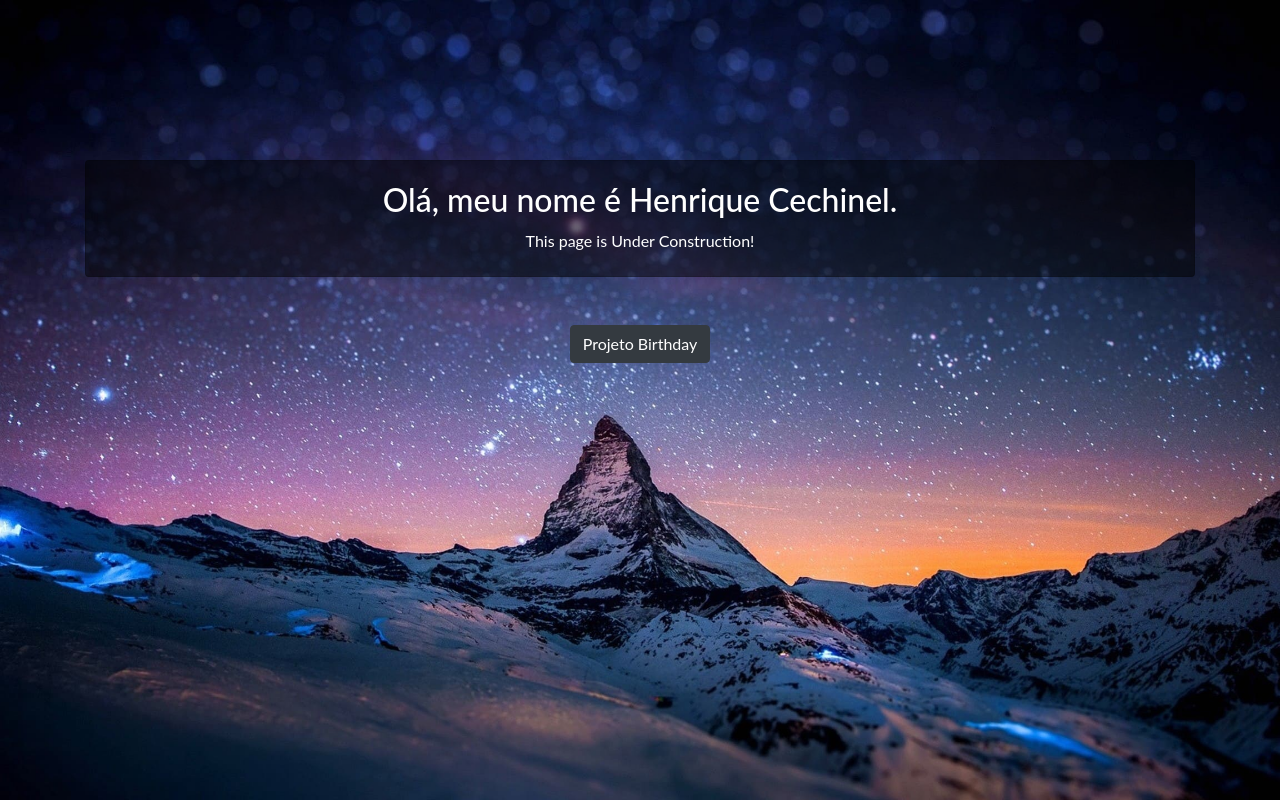
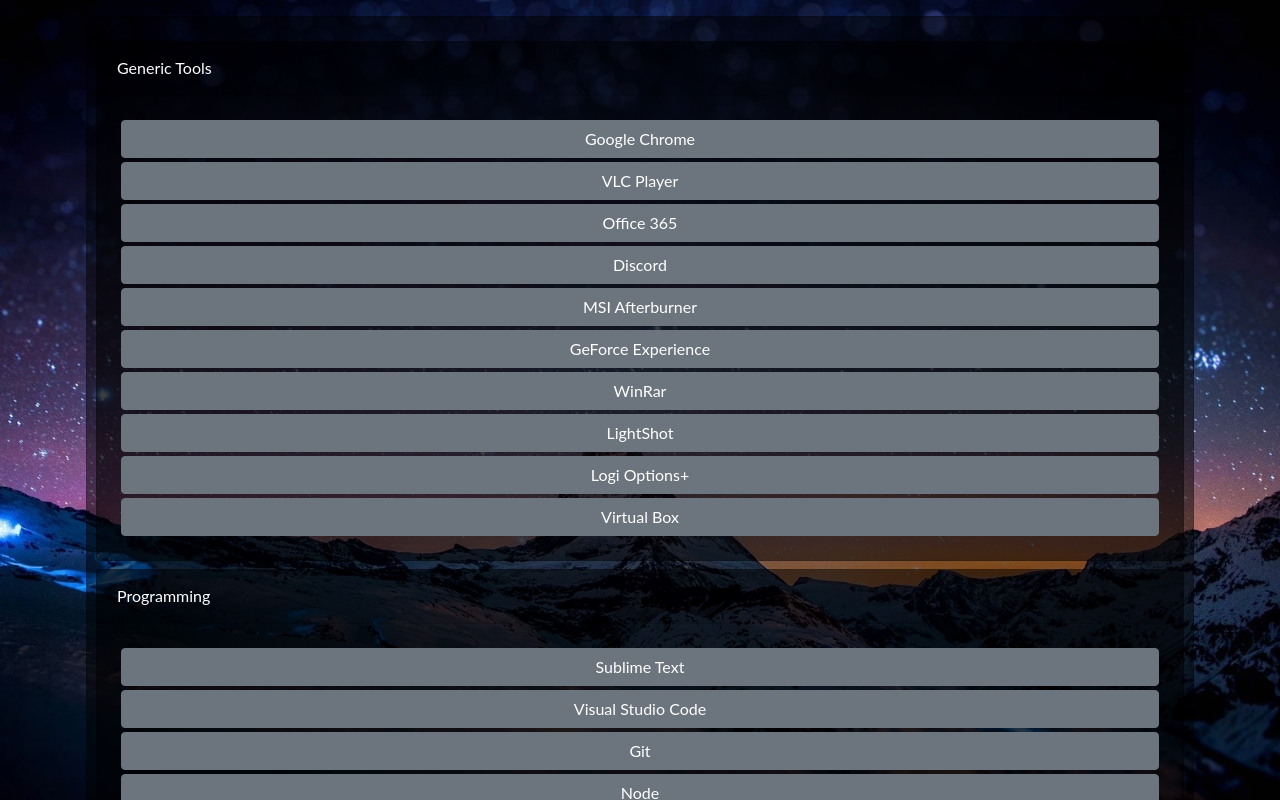
Before and after one commit to henrique-cechinel/henrique-cechinel.github.io, a plain HTML site: page index.html at #!/software in a window 1280 px wide. Drawn offline with nearby package versions, Linux system fonts and the light colour scheme; some packages are replaced by stand-ins of ours.

Commit message:
added 'software' page

```diff
--- a/app/app.js
+++ b/app/app.js
@@ -13,5 +13,10 @@ app.config(function($routeProvider) {
       controller  : 'BirthdayController'
     })
 
+    .when('/software', {
+      templateUrl : 'app/views/software.html',
+      controller  : 'SoftwareController'
+    })
+
     .otherwise({redirectTo: '/'});
 });
--- /dev/null
+++ b/app/controllers/softwareController.js
@@ -0,0 +1,41 @@
+app.controller('SoftwareController', function($scope) {
+    $scope.message = 'Hello from SoftwareController';
+
+    $scope.softwareList = [
+        {
+            header: "Generic Tools",
+            items: [
+                {url: "https://www.google.com/intl/pt-BR/chrome/", description: "Google Chrome"},
+                {url: "https://vlc-media-player.br.uptodown.com/windows", description: "VLC Player"},
+                {url: "https://account.microsoft.com/services/office/install", description: "Office 365"},
+                {url: "https://discord.com/download", description: "Discord"},
+                {url: "https://www.msi.com/page/afterburner", description: "MSI Afterburner"},
+                {url: "https://www.nvidia.com/en-us/geforce/geforce-experience/download/", description: "GeForce Experience"},
+                {url: "https://www.win-rar.com/predownload.html?&L=9", description: "WinRar"},
+                {url: "https://app.prntscr.com/pt-br/download.html", description: "LightShot"},
+                {url: "https://www.logitech.com/pt-br/software/logi-options-plus.html", description: "Logi Options+"},
+                {url: "https://www.virtualbox.org/wiki/Downloads", description: "Virtual Box"}
+            ]
+        },
+        {
+            header: "Programming",
+            items: [
+                {url: "https://www.sublimetext.com/", description: "Sublime Text"},
+                {url: "https://code.visualstudio.com/download", description: "Visual Studio Code"},
+                {url: "https://git-scm.com/downloads", description: "Git"},
+                {url: "https://nodejs.org/en/download/", description: "Node"},
+                {url: "https://www.getpostman.com/downloads/", description: "Postman"},
+                {url: "https://www.oracle.com/br/java/technologies/downloads/#jdk19-windows", description: "Java JDK"},
+                {url: "https://www.genymotion.com/download/", description: "Genymotion"},
+                {url: "https://www.adobe.com/br/products/xd.html", description: "Adobe Xd"}
+            ]
+        },
+        {
+            header: "3D Printing",
+            items: [
+                {url: "http://www.meshmixer.com/download.html", description: "Meshmixer"},
+                {url: "https://ultimaker.com/software/ultimaker-cura", description: "Cura"}
+            ]
+        }
+    ]
+});
--- a/app/views/home.html
+++ b/app/views/home.html
@@ -15,5 +15,10 @@
                 <a class="btn btn-dark" href="#!/birthday" role="button">Projeto Birthday</a>
             </div>
         </div>
+        <div class="row justify-content-md-center" style="margin-top: 3rem;">
+            <div class="col text-center">
+                <a class="btn btn-dark" href="#!/software" role="button">Useful Software</a>
+            </div>
+        </div>
     </div>
 </div>
--- /dev/null
+++ b/app/views/software.html
@@ -0,0 +1,25 @@
+<div class="home">
+	<div class="container">
+		<div class="row">
+			<div class="card m-3">
+				<div class="card-body">
+					<div class="row">
+						<div class="card m-1" ng-repeat="categories in softwareList">
+							<div class="card-header">
+								{{categories.header}}
+							</div>
+							<div class="card-body">
+								<div class="m-1" ng-repeat="software in categories.items">
+									<a href="{{software.url}}" class="btn btn-secondary btn-block">{{software.description}}</a>
+								</div>
+							</div>
+						</div>
+					</div>
+				</div>
+				<div class="card-footer text-muted">
+					<span>* Links provided are sourced from official websites as of January 20, 2023!</span>
+				</div>
+			</div>
+		</div>
+	</div>
+</div>
--- a/index.html
+++ b/index.html
@@ -25,6 +25,7 @@
         <!-- Controllers -->
         <script src="app/controllers/homeController.js"></script>
         <script src="app/controllers/birthdayController.js"></script>
+        <script src="app/controllers/softwareController.js"></script>
         <!-- Controllers -->
 
         <!-- Extra Components -->
```
